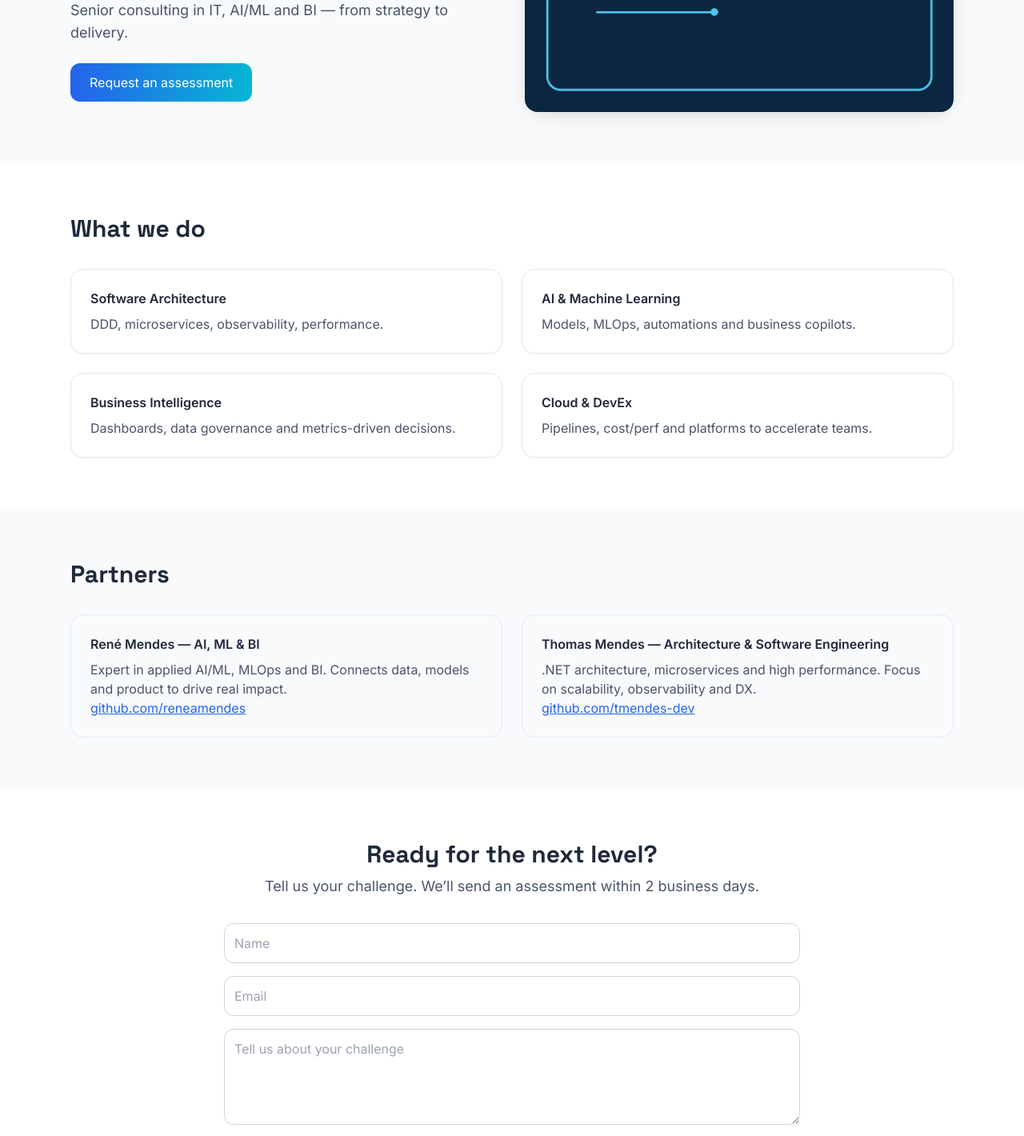
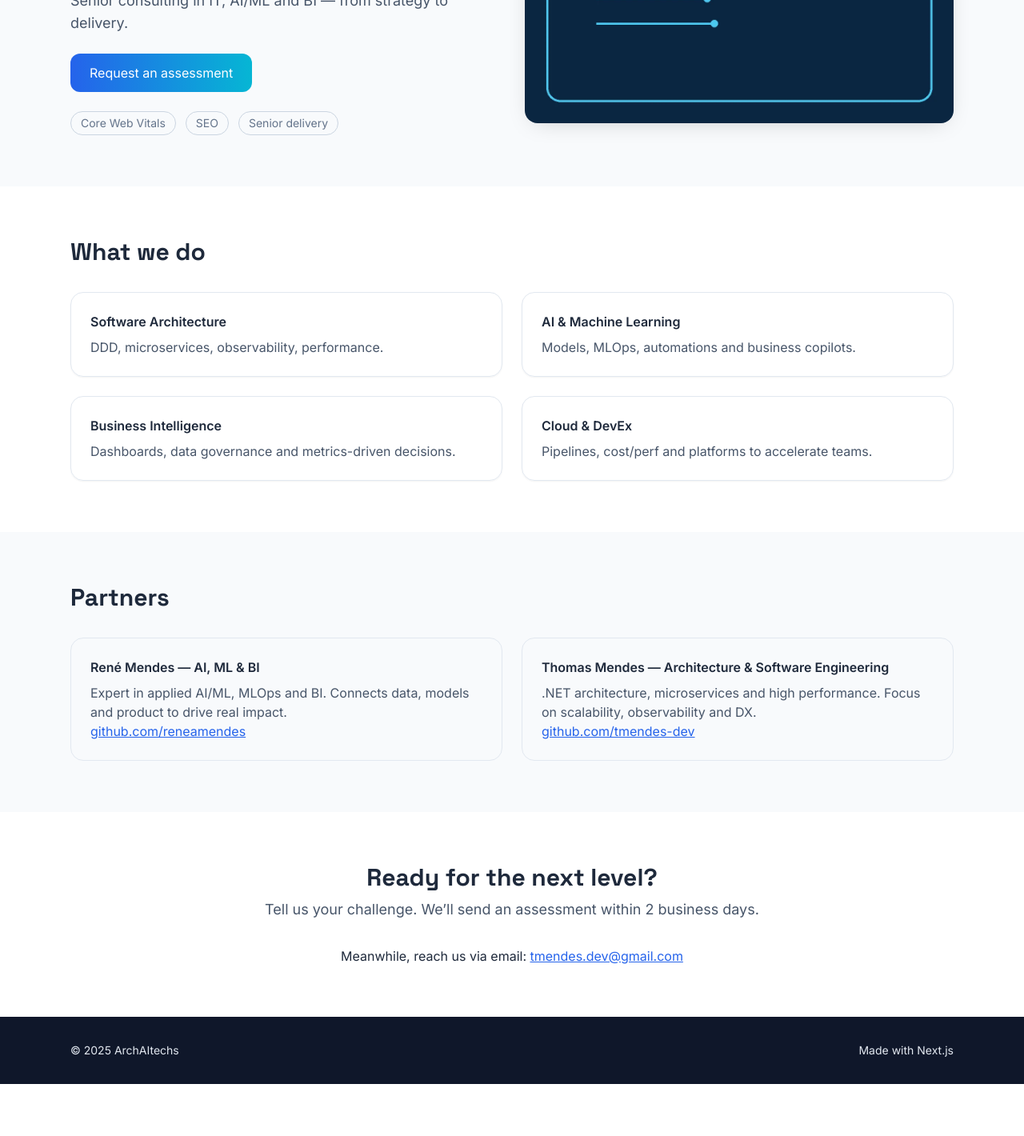
Before and after one commit to tmendes-dev/archaitech-landing, a Next.js app: page /en in a window 1280 px wide. Shown: the part 300-1720 px from the top of the page at 80% size. After the commit the page ends 1655 px from the top, so only its background shows below. Built offline with nearby package versions, Linux system fonts and the light colour scheme.

Commit message:
chore: disabling form and leaving email till figuring mailing API

```diff
--- a/app/(marketing)/[locale]/page.tsx
+++ b/app/(marketing)/[locale]/page.tsx
@@ -17,56 +17,36 @@ const FALLBACK: Record<Locale, Record<string, string>> = {
     "nav.services": "Serviços",
     "nav.partners": "Sócios",
     "nav.contact": "Contato",
-
     "hero.title": "Arquitetura de Software & Inteligência Artificial para gerar resultado",
     "hero.subtitle": "Consultoria sênior em TI, AI/ML e BI — da estratégia ao delivery.",
     "hero.cta": "Solicitar diagnóstico",
-
     "services.title": "O que fazemos",
-
     "partners.title": "Sócios",
     "partners.rene.role": "AI, ML e BI",
     "partners.rene.bio": "Especialista em IA/ML aplicado, MLOps e BI. Conecta dados, modelos e produto para gerar impacto real.",
     "partners.thomas.role": "Arquitetura & Engenharia de Software",
     "partners.thomas.bio": "Arquitetura .NET, microsserviços e alta performance. Foco em escalabilidade, observabilidade e DX.",
-
     "cta.title": "Pronto para o próximo nível?",
     "cta.subtitle": "Conte seu desafio. Enviamos um diagnóstico em 2 dias úteis.",
     "cta.button": "Falar com a ArchAItechs",
-
-    "form.name": "Nome",
-    "form.email": "Email",
-    "form.message": "Conte sobre seu desafio",
-
-    "alert.sent": "Mensagem enviada! Obrigado.",
     "footer.madeWith": "Feito com Next.js"
   },
   en: {
     "nav.services": "Services",
     "nav.partners": "Partners",
     "nav.contact": "Contact",
-
     "hero.title": "Software Architecture & AI that drive outcomes",
     "hero.subtitle": "Senior consulting in IT, AI/ML and BI — from strategy to delivery.",
     "hero.cta": "Request an assessment",
-
     "services.title": "What we do",
-
     "partners.title": "Partners",
     "partners.rene.role": "AI, ML & BI",
     "partners.rene.bio": "Expert in applied AI/ML, MLOps and BI. Connects data, models and product to drive real impact.",
     "partners.thomas.role": "Architecture & Software Engineering",
     "partners.thomas.bio": ".NET architecture, microservices and high performance. Focus on scalability, observability and DX.",
-
     "cta.title": "Ready for the next level?",
     "cta.subtitle": "Tell us your challenge. We’ll send an assessment within 2 business days.",
     "cta.button": "Talk to ArchAItechs",
-
-    "form.name": "Name",
-    "form.email": "Email",
-    "form.message": "Tell us about your challenge",
-
-    "alert.sent": "Message sent! Thank you.",
     "footer.madeWith": "Made with Next.js"
   }
 };
@@ -99,27 +79,20 @@ function getBadges(messages: any, locale: Locale): string[] {
   if (Array.isArray(nested)) return nested as string[];
   const flat = messages?.["hero.badges"];
   if (Array.isArray(flat)) return flat as string[];
-  // usa fallback se existir
-  const b = FALLBACK[locale]["hero.badges"];
-  if (b) {
-    try { return JSON.parse(b); } catch {}
-  }
-  return [];
+  // sem badges no JSON → usa algumas padrão
+  return locale === "pt" ? ["Core Web Vitals", "SEO", "Entrega sênior"] : ["Core Web Vitals", "SEO", "Senior delivery"];
 }
 
 export default async function Page({
-  params,
-  searchParams
+  params
 }: {
   params: { locale: string };
-  searchParams?: { sent?: string };
 }) {
   const locale: Locale = getLocale(params.locale);
   const messages: any = locale === "pt" ? (ptMessages as any) : (enMessages as any);
 
   const services = getServices(messages);
   const badges = getBadges(messages, locale);
-  const sent = searchParams?.sent === "1";
 
   return (
     <main>
@@ -273,7 +246,7 @@ export default async function Page({
         </div>
       </section>
 
-      {/* Contact */}
+      {/* Contact (form desativado; mostra e-mail) */}
       <section id="contact" className="mx-auto max-w-3xl px-4 sm:px-6 py-12 sm:py-16">
         <FadeIn>
           <h2 className="text-2xl sm:text-3xl font-bold text-center font-display">{tKey(messages, "cta.title", locale)}</h2>
@@ -282,41 +255,30 @@ export default async function Page({
           </p>
         </FadeIn>
 
-        {sent && (
-          <div className="mx-auto mt-4 max-w-2xl rounded-xl bg-green-600/10 text-green-600 px-4 py-3 text-sm">
-            {tKey(messages, "alert.sent", locale)}
-          </div>
-        )}
+        <FadeIn delay={0.05}>
+          <div className="mt-8 grid gap-4">
+            <p className="text-center text-sm sm:text-base">
+              {locale === "pt" ? "Enquanto isso, fale com a gente por e-mail: " : "Meanwhile, reach us via email: "}
+              <a href="mailto:tmendes.dev@gmail.com" className="text-blue-600 underline break-all">
+                tmendes.dev@gmail.com
+              </a>
+            </p>
 
-        <FadeIn delay={0.05}>
-          <form method="post" action="/api/contact" className="mt-8 grid gap-3 sm:gap-4">
-            {/* honeypot anti-spam */}
+            {/*
+              FORM TEMPORARIAMENTE DESATIVADO
+              <form method="post" action="/api/contact" className="mt-2 grid gap-3 sm:gap-4">
                 <input type="text" name="company" className="hidden" tabIndex={-1} autoComplete="off" />
-            <input
-              required
-              name="name"
-              placeholder={tKey(messages, "form.name", locale)}
-              className="border rounded-xl p-3 bg-white dark:bg-slate-900 border-slate-300 dark:border-slate-700 text-sm sm:text-base"
-            />
-            <input
-              required
-              type="email"
-              name="email"
-              placeholder={tKey(messages, "form.email", locale)}
-              className="border rounded-xl p-3 bg-white dark:bg-slate-900 border-slate-300 dark:border-slate-700 text-sm sm:text-base"
-            />
-            <textarea
-              required
-              name="message"
-              placeholder={tKey(messages, "form.message", locale)}
-              className="border rounded-xl p-3 min-h-[120px] bg-white dark:bg-slate-900 border-slate-300 dark:border-slate-700 text-sm sm:text-base"
-            />
+                <input required name="name" placeholder={tKey(messages, "form.name", locale)} className="border rounded-xl p-3 bg-white dark:bg-slate-900 border-slate-300 dark:border-slate-700 text-sm sm:text-base" />
+                <input required type="email" name="email" placeholder={tKey(messages, "form.email", locale)} className="border rounded-xl p-3 bg-white dark:bg-slate-900 border-slate-300 dark:border-slate-700 text-sm sm:text-base" />
+                <textarea required name="message" placeholder={tKey(messages, "form.message", locale)} className="border rounded-xl p-3 min-h-[120px] bg-white dark:bg-slate-900 border-slate-300 dark:border-slate-700 text-sm sm:text-base" />
                 <HoverLift>
                   <button className="rounded-xl px-5 sm:px-6 py-3 text-white bg-gradient-to-r from-blue-600 to-cyan-500">
                     {tKey(messages, "cta.button", locale)}
                   </button>
                 </HoverLift>
               </form>
+            */}
+          </div>
         </FadeIn>
       </section>
 
```
Lines whose indentation alone changed are shown as unchanged.
